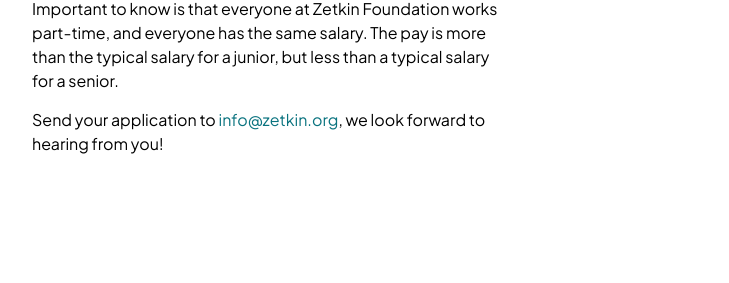
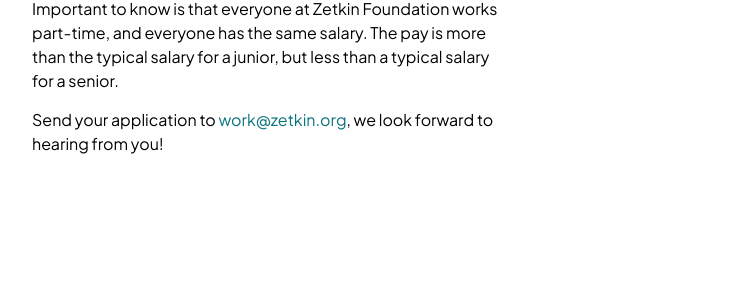
Before and after one commit to zetkin/zetkin.org, a Jekyll site: the page built from en/contribute/jobs/index.md, in a window 1280 px wide. Shown: the part 1701-1984 px from the top of the page, without its empty margins (208-937 px from the left). Built offline with Jekyll 4.4.1, drawn with Linux system fonts in a browser that asks for light colours.

Commit message:
Update email address in job listing

```diff
--- a/en/contribute/jobs/index.md
+++ b/en/contribute/jobs/index.md
@@ -48,4 +48,4 @@
 
 Important to know is that everyone at Zetkin Foundation works part-time, and everyone has the same salary. The pay is more than the typical salary for a junior, but less than a typical salary for a senior.
 
-Send your application to [info@zetkin.org](mailto:info@zetkin.org), we look forward to hearing from you!
+Send your application to [work@zetkin.org](mailto:work@zetkin.org), we look forward to hearing from you!
```
